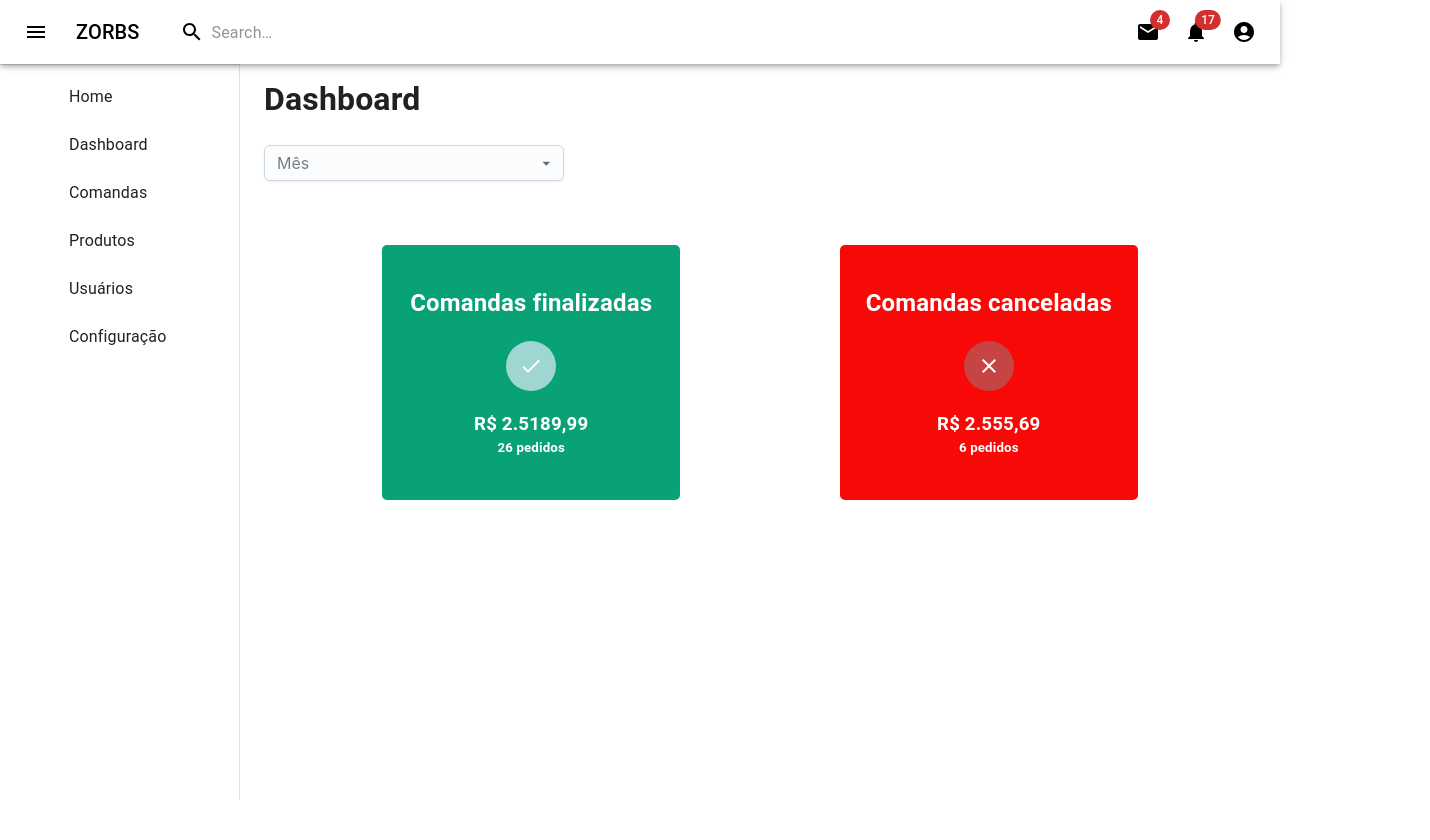
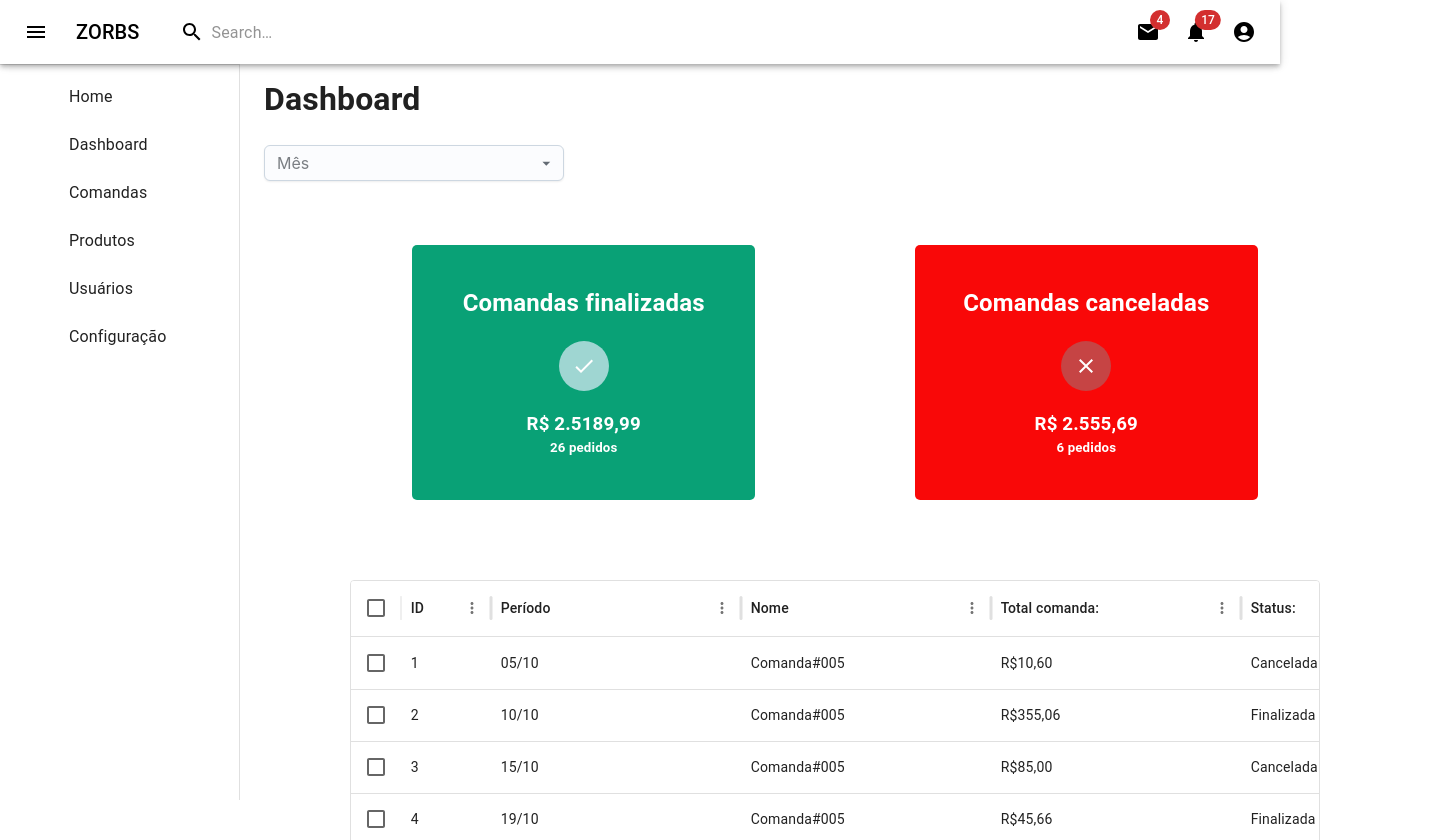
Before and after one commit to l4hra/sistema_Zorbs, a React (Vite) app in the folder ZORBS/: page /Dashboard in a window 1280 px wide. Shown: the top 840 px of the page, 1430 px wide, since content can reach past the window. Before the commit the page ends 800 px from the top, so only its background shows below. Built offline with nearby package versions, Linux system fonts and the light colour scheme; a web font is replaced by a local one.

Commit message:
ajustando dashboard

```diff
--- a/ZORBS/package.json
+++ b/ZORBS/package.json
@@ -15,11 +15,15 @@
     "@hello-pangea/dnd": "^17.0.0",
     "@mui/icons-material": "^6.1.1",
     "@mui/joy": "^5.0.0-beta.48",
-    "@mui/material": "^6.1.1",
+    "@mui/material": "^6.1.2",
+    "@mui/x-charts": "^7.19.0",
+    "@mui/x-data-grid": "^7.19.0",
+    "@uiw/react-color": "^2.3.2",
     "react": "^18.3.1",
     "react-beautiful-dnd": "^13.1.1",
     "react-dom": "^18.3.1",
     "react-icons": "^5.3.0",
+    "react-input-color": "^4.0.1",
     "react-router-dom": "^6.26.2",
     "zustand": "^5.0.0-rc.2"
   },
--- a/ZORBS/src/App.jsx
+++ b/ZORBS/src/App.jsx
@@ -4,6 +4,7 @@ import Home from "./pages/Home/Home";
 import Dashboard from "./pages/Dashboard/Dashboard";
 import Products from "./pages/Products/Products";
 import NewCommands from "./pages/NewCommands/NewCommands";
+import Config from "./pages/ConfigLayout/Config";
 
 function App() {
   return (
@@ -14,6 +15,7 @@ function App() {
           <Route path="/Dashboard" exact element={<Dashboard />}></Route>
           <Route path="/Produtos" exact element={<Products />}></Route>
           <Route path="/NewCommands" exact element={<NewCommands />}></Route>
+          <Route path="/Config" exact element={<Config />}></Route>
         </Routes>
       </BrowserRouter>
     </>
--- /dev/null
+++ b/ZORBS/src/components/Dashboard/LinesChart.jsx
@@ -0,0 +1,29 @@
+import * as React from "react";
+import { LineChart } from "@mui/x-charts/LineChart";
+
+export default function BiaxialLineChart() {
+  const uData = [4000, 3000, 2000, 2780, 1890, 2390, 3490];
+  const pData = [2400, 1398, 9800, 3908, 4800, 3800, 4300];
+  const xLabels = [
+    "Page A",
+    "Page B",
+    "Page C",
+    "Page D",
+    "Page E",
+    "Page F",
+    "Page G",
+  ];
+  return (
+    <LineChart
+      width={500}
+      height={300}
+      series={[
+        { data: pData, label: "pv", yAxisId: "leftAxisId" },
+        { data: uData, label: "uv", yAxisId: "rightAxisId" },
+      ]}
+      xAxis={[{ scaleType: "point", data: xLabels }]}
+      yAxis={[{ id: "leftAxisId" }, { id: "rightAxisId" }]}
+      rightAxis="rightAxisId"
+    />
+  );
+}
--- /dev/null
+++ b/ZORBS/src/components/Dashboard/TableDashboard.jsx
@@ -0,0 +1,110 @@
+import * as React from "react";
+import Box from "@mui/material/Box";
+import { DataGrid } from "@mui/x-data-grid";
+import { ptBR } from "@mui/x-data-grid/locales";
+
+export default function TableDashboard() {
+  const columns = [
+    { field: "id", headerName: "ID", width: 90 },
+    {
+      field: "firstName",
+      headerName: "Período",
+      width: 250,
+      editable: true,
+    },
+    {
+      field: "lastName",
+      headerName: "Nome",
+      width: 250,
+      editable: true,
+    },
+    {
+      field: "age",
+      headerName: "Total comanda:",
+
+      width: 250,
+      editable: true,
+    },
+    {
+      field: "status",
+      headerName: "Status:",
+
+      width: 250,
+      editable: true,
+    },
+  ];
+
+  const rows = [
+    {
+      id: 1,
+      lastName: "Comanda#005",
+      firstName: "05/10",
+      age: "R$10,60",
+      status: "Cancelada",
+    },
+    {
+      id: 2,
+      lastName: "Comanda#005",
+      firstName: "10/10",
+      age: "R$355,06",
+      status: "Finalizada",
+    },
+    {
+      id: 3,
+      lastName: "Comanda#005",
+      firstName: "15/10",
+      age: "R$85,00",
+      status: "Cancelada",
+    },
+    {
+      id: 4,
+      lastName: "Comanda#005",
+      firstName: "19/10",
+      age: "R$45,66",
+      status: "Finalizada",
+    },
+    {
+      id: 5,
+      lastName: "Comanda#005",
+      firstName: "20/10",
+      age: "R$15,66",
+      status: "Finalizada",
+    },
+    {
+      id: 6,
+      lastName: "Comanda#005",
+      firstName: "25/10",
+      age: "R$15,66",
+      status: "Finalizada",
+    },
+    {
+      id: 7,
+      lastName: "Comanda#005",
+      firstName: "30/10",
+      age: "R$71,66",
+      status: "Finalizada",
+    },
+  ];
+
+  return (
+    <>
+      <Box sx={{ height: 400, width: "85%" }}>
+        <DataGrid
+          rows={rows}
+          columns={columns}
+          initialState={{
+            pagination: {
+              paginationModel: {
+                pageSize: 5,
+              },
+            },
+          }}
+          pageSizeOptions={[5]}
+          checkboxSelection
+          localeText={ptBR.components.MuiDataGrid.defaultProps.localeText}
+          disableRowSelectionOnClick
+        />
+      </Box>
+    </>
+  );
+}
--- a/ZORBS/src/components/Sidenav.jsx
+++ b/ZORBS/src/components/Sidenav.jsx
@@ -79,7 +79,7 @@ const Drawer = styled(MuiDrawer, {
   ],
 }));
 
-export default function Sidenav() {
+export default function Sidenav({ color }) {
   const theme = useTheme();
   //const [open, setOpen] = useState(true);
   const navigate = useNavigate();
@@ -344,7 +344,13 @@ export default function Sidenav() {
               />
             </ListItemButton>
           </ListItem>
-          <ListItem disablePadding sx={{ display: "block" }}>
+          <ListItem
+            disablePadding
+            sx={{ display: "block" }}
+            onClick={() => {
+              navigate("/Config");
+            }}
+          >
             <ListItemButton
               sx={[
                 {
--- /dev/null
+++ b/ZORBS/src/pages/ConfigLayout/Config.jsx
@@ -0,0 +1,29 @@
+import React, { useState } from "react";
+import { Box } from "@mui/material";
+import Sidenav from "../../components/Sidenav";
+import Navbar from "../../components/Navbar";
+import { Sketch } from "@uiw/react-color";
+
+export default function Config({ color }) {
+  const [hex, setHex] = useState("#fff");
+
+  return (
+    <>
+      <Navbar />
+      <Box height={30} />
+      <Box sx={{ display: "flex" }}>
+        <Sidenav color={hex} />
+        <Box component="main" sx={{ flexGrow: 1, p: 3 }}>
+          <h1>Configuração</h1>
+          <Sketch
+            style={{ marginLeft: 20 }}
+            color={hex}
+            onChange={(color) => {
+              setHex(color.hex);
+            }}
+          />
+        </Box>
+      </Box>
+    </>
+  );
+}
--- a/ZORBS/src/pages/Dashboard/Dashboard.jsx
+++ b/ZORBS/src/pages/Dashboard/Dashboard.jsx
@@ -6,11 +6,23 @@ import CommandCard from "../../components/Reports/CommandCard";
 import Autocomplete from "@mui/joy/Autocomplete";
 import CheckIcon from "@mui/icons-material/Check";
 import ClearIcon from "@mui/icons-material/Clear";
+import TableDashboard from "../../components/Dashboard/TableDashboard";
+import LineChart from "../../components/Dashboard/LinesChart";
 
 export default function Dashboard({ title, color }) {
   const opt = [
-    { id: 1, label: "Setembro" },
-    { id: 2, label: "Agosto" },
+    { id: 1, label: "Janeiro" },
+    { id: 2, label: "Fevereiro" },
+    { id: 3, label: "Março" },
+    { id: 4, label: "Abril" },
+    { id: 5, label: "Maio" },
+    { id: 6, label: "Junho" },
+    { id: 7, label: "Julho" },
+    { id: 8, label: "Agosto" },
+    { id: 9, label: "Setembro" },
+    { id: 10, label: "Outubro" },
+    { id: 11, label: "Novembro" },
+    { id: 12, label: "Dezembro" },
   ];
   return (
     <>
@@ -46,6 +58,19 @@ export default function Dashboard({ title, color }) {
               qtdPedidos={"6 pedidos"}
             />
           </div>
+          <div
+            style={{
+              display: "flex",
+              justifyContent: "center",
+              alignItems: "center",
+              marginTop: "5rem",
+              flexDirection: "column",
+            }}
+          >
+            {/* <LineChart /> */}
+
+            <TableDashboard />
+          </div>
         </Box>
       </Box>
     </>
```
Also changed, not shown: 1 other file (tests, documents, lock files or other folders).
